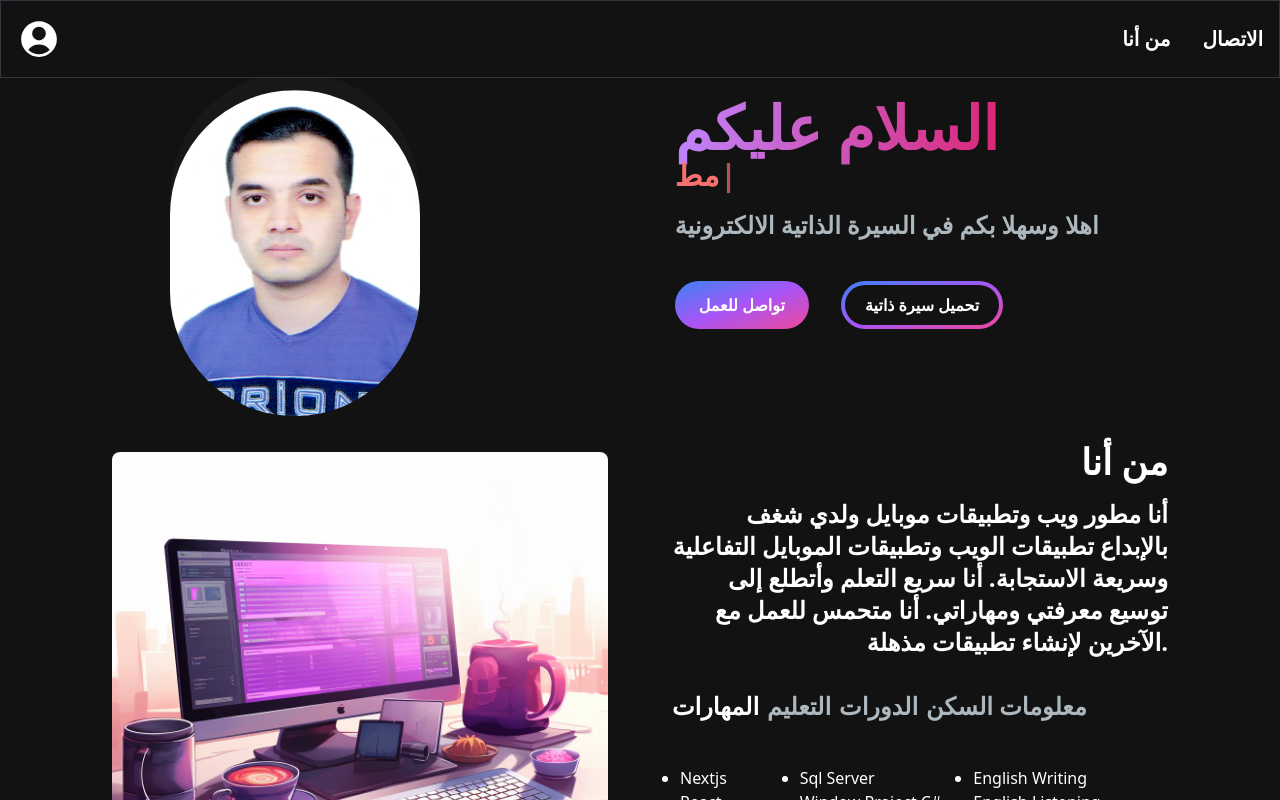
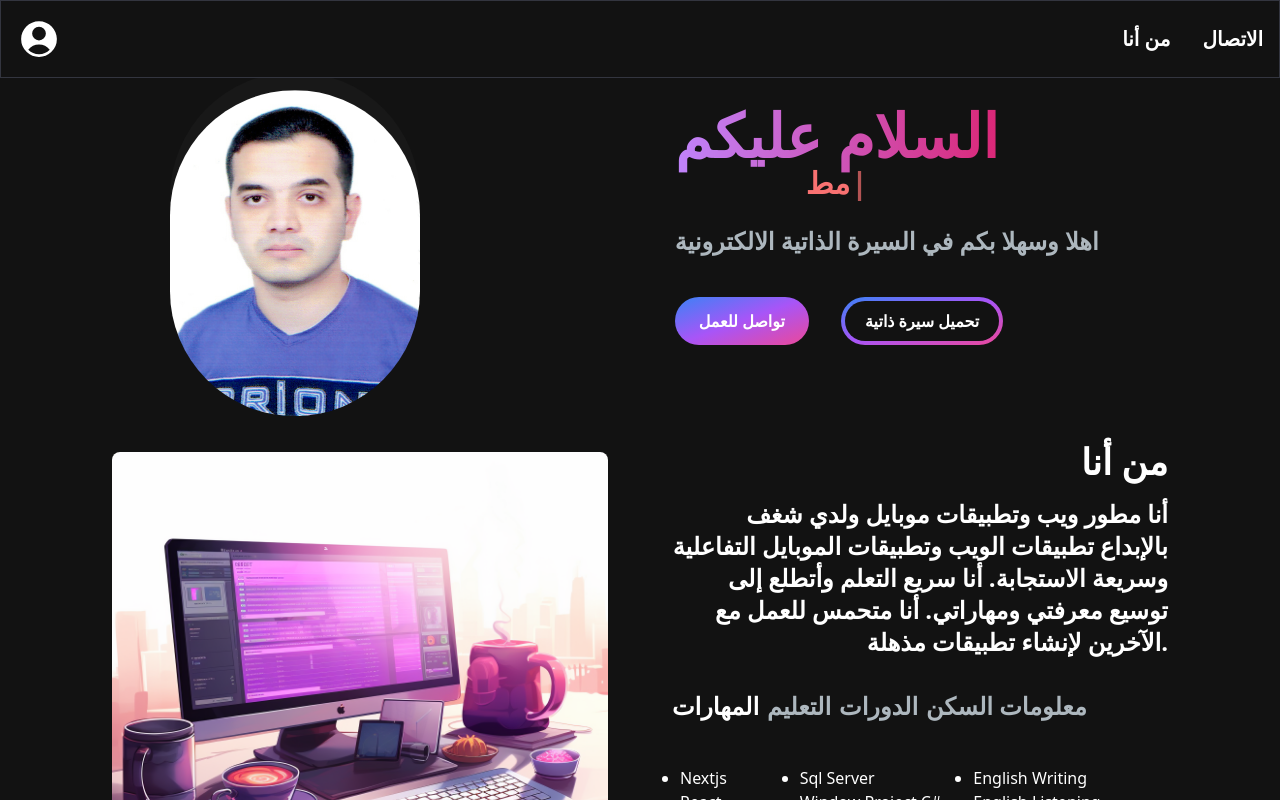
Before and after one commit to haiderjaafer/portfolio, a Next.js app: page / in a window 1280 px wide. Shown: the top 800 px of the page. Built offline with nearby package versions, Linux system fonts and the light colour scheme.

Commit message:
fix some margin

```diff
--- a/src/components/HeroSection.tsx
+++ b/src/components/HeroSection.tsx
@@ -29,7 +29,7 @@ const HeroSection = () => {
       </div>
 
       <div className="col-span-7 place-self-center place-items-center grid lg:place-items-start mt-12">
-        <h1 className="text-white max-w-2xl mb-4 lg:text-6xl text-4xl font-extrabold">
+        <h1 className="text-center text-white max-w-2xl my-6 lg:text-6xl text-4xl font-extrabold">
           <span className="text-transparent text-6xl bg-clip-text bg-gradient-to-r from-purple-400 to-pink-600">
            السلام عليكم{" "}
           </span>{" "}
```
